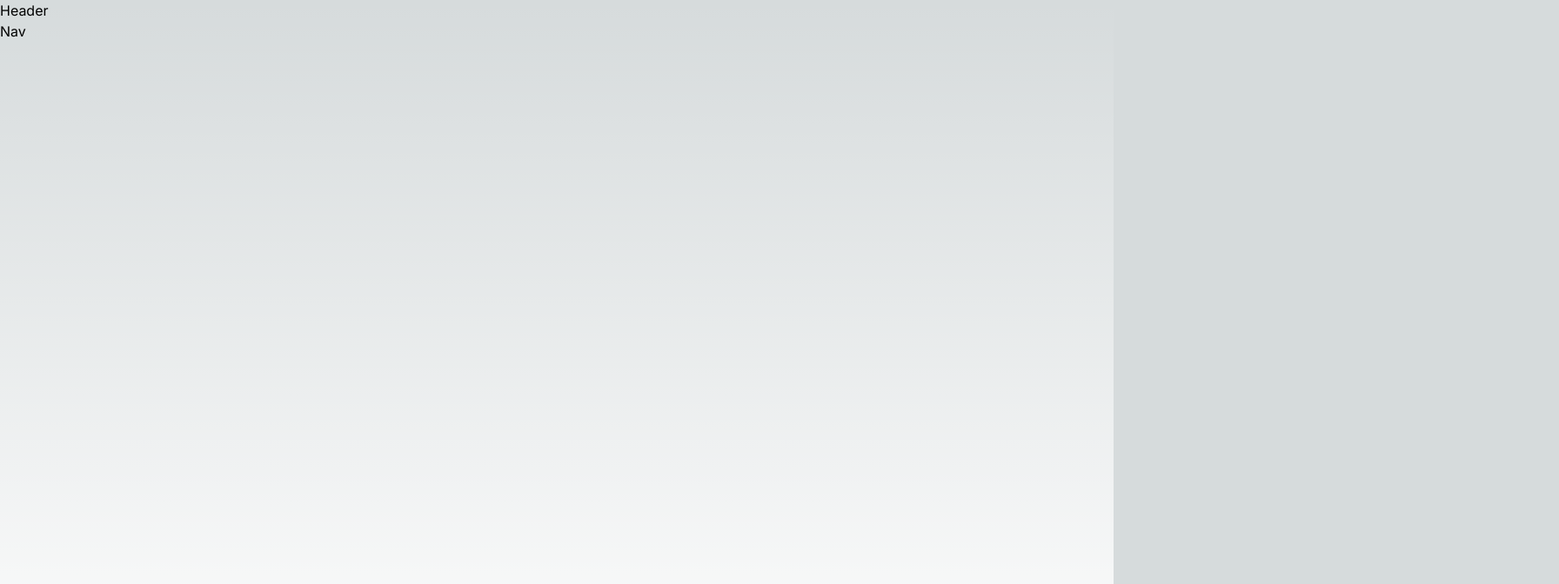
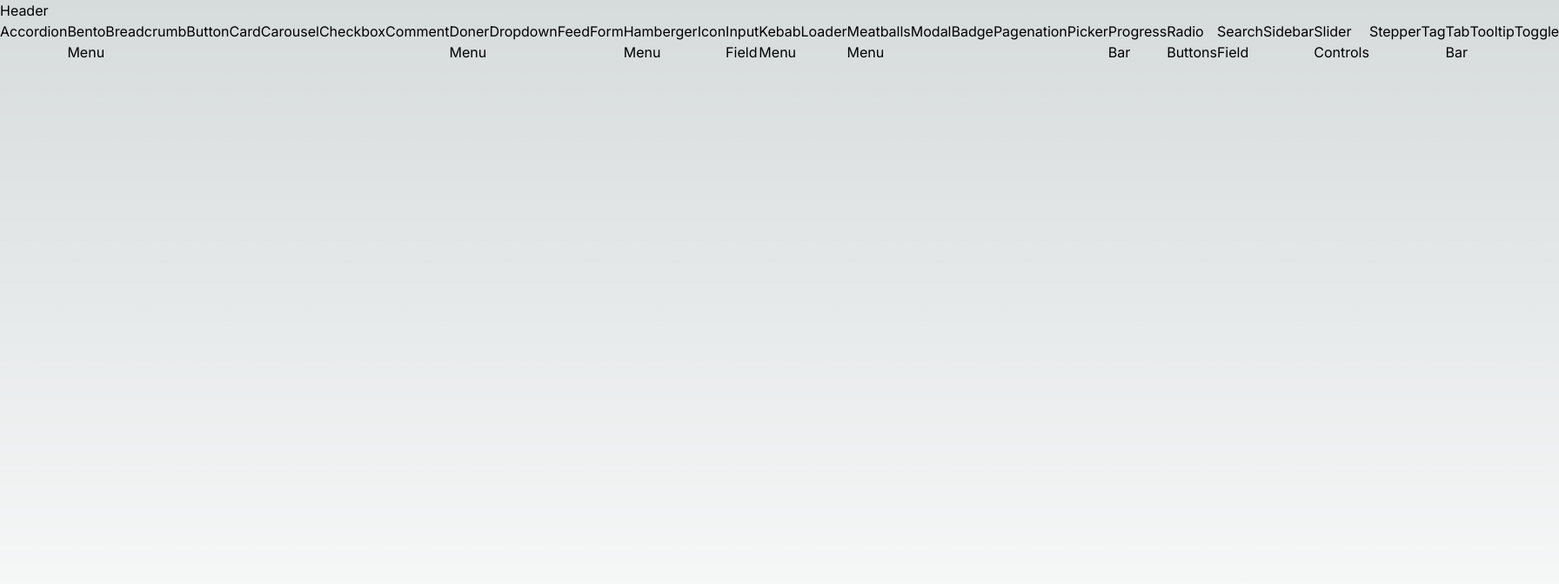
Before and after one commit to team-pat-a-mat/32-ui-designers, a Next.js app: page / in a window 1280 px wide. Shown: the top 672 px of the page at 87% size, 1792 px wide, since content can reach past the window. Built offline with nearby package versions, Linux system fonts and the light colour scheme.

Commit message:
design : header, nav 내용 추가

```diff
--- a/app/components/nav.tsx
+++ b/app/components/nav.tsx
@@ -1,3 +1,41 @@
 export default function Nav() {
-  return <nav>Nav</nav>;
+  return (
+    <nav>
+      <ul className="flex">
+        <li className="">Accordion</li>
+        <li>Bento Menu</li>
+        <li>Breadcrumb</li>
+        <li>Button</li>
+        <li>Card</li>
+        <li>Carousel</li>
+        <li>Checkbox</li>
+        <li>Comment</li>
+        <li>Doner Menu</li>
+        <li>Dropdown</li>
+        <li></li>
+        <li>Feed</li>
+        <li>Form</li>
+        <li>Hamberger Menu</li>
+        <li>Icon</li>
+        <li>Input Field</li>
+        <li>Kebab Menu</li>
+        <li>Loader</li>
+        <li>Meatballs Menu</li>
+        <li>Modal</li>
+        <li>Badge</li>
+        <li>Pagenation</li>
+        <li>Picker</li>
+        <li>Progress Bar</li>
+        <li>Radio Buttons</li>
+        <li>Search Field</li>
+        <li>Sidebar</li>
+        <li>Slider Controls</li>
+        <li>Stepper</li>
+        <li>Tag</li>
+        <li>Tab Bar</li>
+        <li>Tooltip</li>
+        <li>Toggle</li>
+      </ul>
+    </nav>
+  );
 }
```
